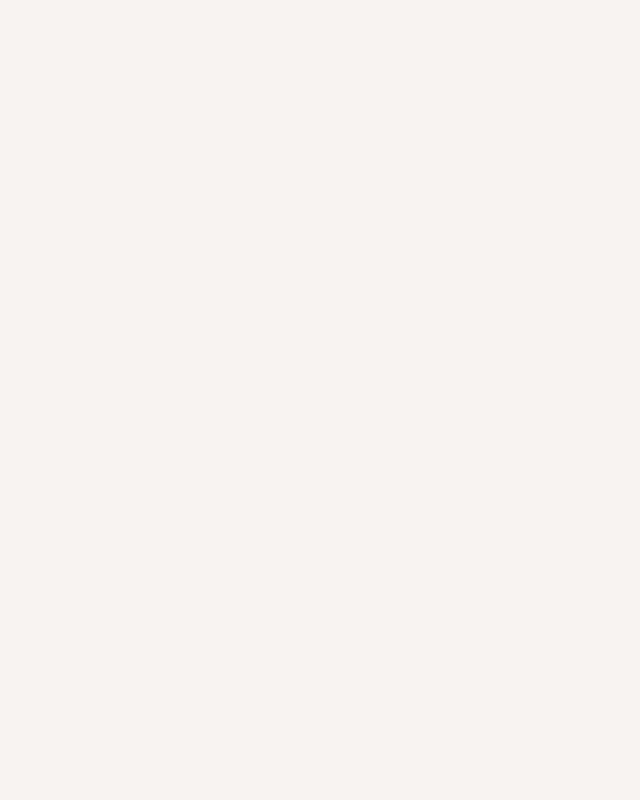
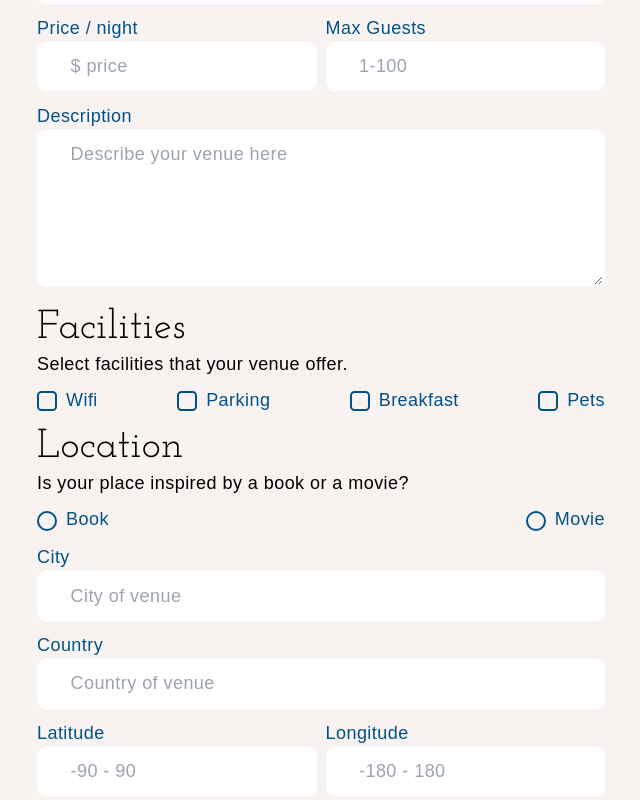
Before and after one commit to mariesaeter/Noroff-project-exam-2, a React (Vite) app: page /create-venue in a window 1280 px wide. Shown: the part 340-1140 px from the top of the page, without its empty margins (319-959 px from the left). Before the commit the page ends 800 px from the top, so only its background shows below. Built offline with nearby package versions, Linux system fonts and the light colour scheme; a web font is replaced by a local one.

Commit message:
Added form for creating venue

```diff
--- /dev/null
+++ b/src/components/forms/CreateVenueForm.jsx
@@ -0,0 +1,206 @@
+import { BtnPrimary } from "../styled-components/Buttons";
+import * as yup from "yup";
+import { yupResolver } from "@hookform/resolvers/yup";
+import { useForm } from "react-hook-form";
+import { useEffect } from "react";
+import { Input, InputCheckbox } from "./Input";
+import { radioClass, textareaClass } from "../../constants/classes";
+
+const CreateVenueSchema = yup.object({
+  title: yup.string().required(),
+  maxGuests: yup.number().required(),
+  media: yup.string(),
+  description: yup.string().required(),
+  meta: yup.object(),
+  location: yup.object(),
+  city: yup.string(),
+  country: yup.string(),
+});
+
+export const CreateVenueForm = () => {
+  const {
+    reset,
+    register,
+    handleSubmit,
+    formState: { errors, isSubmitSuccessful },
+  } = useForm({ resolver: yupResolver(CreateVenueSchema) });
+
+  useEffect(() => {
+    reset();
+  }, [isSubmitSuccessful, reset]);
+
+  const useOnSubmit = async (data) => {
+    try {
+      console.log(data);
+    } catch (error) {
+      console.log(error);
+    }
+    // Try to get it to only navigate if the login is successful.
+  };
+  return (
+    <div>
+      <form
+        className="w-[80%] lg:w-[50%] mx-auto"
+        onSubmit={handleSubmit(useOnSubmit)}
+      >
+        <div>
+          <Input
+            type="string"
+            name="title"
+            label="Title"
+            placeholder="Title here"
+            register={register}
+            error={errors.title?.message}
+          />
+          <Input
+            type="string"
+            name="media"
+            label="Image"
+            placeholder="Image url"
+            register={register}
+            error={errors.media?.message}
+          />
+          <div className="lg:grid lg:grid-cols-2 lg:gap-2">
+            <Input
+              type="number"
+              name="price"
+              label="Price / night"
+              placeholder="$ price"
+              register={register}
+              error={errors.price?.message}
+            />
+            <Input
+              type="number"
+              name="maxGuests"
+              label="Max Guests"
+              placeholder="1-100"
+              register={register}
+              error={errors.maxGuests?.message}
+            />
+          </div>
+
+          <label htmlFor="description">Description</label>
+          <div className=" block  relative text-earth-brown  mb-2.5">
+            <textarea
+              className={textareaClass}
+              type="string"
+              name="description"
+              placeholder="Describe your venue here"
+              {...register("description")}
+              rows="5"
+            ></textarea>
+          </div>
+          <h2>Facilities</h2>
+          <p>Select facilities that your venue offer.</p>
+          <div className="lg:flex lg:justify-between">
+            <InputCheckbox name="meta.wifi" register={register} label="Wifi" />
+            <InputCheckbox
+              name="meta.parking"
+              register={register}
+              label="Parking"
+            />
+            <InputCheckbox
+              name="meta.breakfast"
+              register={register}
+              label="Breakfast"
+            />
+            <InputCheckbox name="meta.pets" register={register} label="Pets" />
+          </div>
+        </div>
+        {/* <label htmlFor="people">Number of people</label>
+          <div className=" block  relative text-earth-brown  mb-2.5">
+            <input
+              type="number"
+              name="maxGuests"
+              ref={register("maxGuests")}
+              className={inputClass}
+              placeholder="1-100"
+            />
+            <p className="text-error-dark text-sm mt-1">
+              {errors.maxGuests?.message}
+            </p>
+          </div>
+
+          <label htmlFor="maxGuests">Number of people</label>
+          <div className=" block  relative text-earth-brown  mb-2.5">
+            <input
+              type="number"
+              name="maxGuests"
+              {...register("maxGuests")}
+              className={inputClass}
+              placeholder="1-100"
+            />
+            <p className="text-error-dark text-sm mt-1">
+              {errors.maxGuests?.message}
+            </p>
+          </div> */}
+        <div>
+          <h2>Location</h2>
+          <p>Is your place inspired by a book or a movie?</p>
+          <div className="lg:flex lg:justify-between">
+            <div className="flex gap-2 mb-2.5">
+              <input
+                type="radio"
+                id="book"
+                className={radioClass}
+                name="location.zip"
+                value="book"
+                {...register("location.zip")}
+              />
+              <label htmlFor="location.zip">Book</label>
+            </div>
+            <div className="flex gap-2 mb-2.5">
+              <input
+                type="radio"
+                id="movie"
+                value="movie"
+                className={radioClass}
+                name="location.zip"
+                {...register("location.zip")}
+              />
+              <label htmlFor="location.zip">Movie</label>
+            </div>
+          </div>
+          <Input
+            type="string"
+            name="location.city"
+            label="City"
+            placeholder="City of venue"
+            register={register}
+            error={errors.city?.message}
+          />
+          <Input
+            type="string"
+            name="location.country"
+            label="Country"
+            placeholder="Country of venue"
+            register={register}
+            error={errors.country?.message}
+          />
+          <div className="lg:grid lg:grid-cols-2 lg:gap-2">
+            <Input
+              type="number"
+              name="location.lat"
+              label="Latitude"
+              placeholder="-90 - 90"
+              register={register}
+              error={errors.lat?.message}
+            />
+            <Input
+              type="number"
+              name="location.long"
+              label="Longitude"
+              placeholder="-180 - 180"
+              register={register}
+              error={errors.long?.message}
+            />
+          </div>
+        </div>
+        <div></div>
+        <div className="block  relative text-earth-brown  mb-2.5">
+          <BtnPrimary btnText="Add new venue" type="submit" />
+        </div>
+      </form>
+    </div>
+  );
+};
--- a/src/components/forms/Input.jsx
+++ b/src/components/forms/Input.jsx
@@ -1,4 +1,57 @@
 // import { useReducer } from "react";
+
+import { inputClass } from "../../constants";
+import { checkboxClass } from "../../constants/classes";
+
+{
+  /* <label htmlFor="maxGuests">Number of people</label>
+<div className=" block  relative text-earth-brown  mb-2.5">
+
+  <input
+    type="number"
+    name="maxGuests"
+    {...register("maxGuests")}
+    className={inputClass}
+    placeholder="1-100"
+  />
+  <p className="text-error-dark text-sm mt-1">
+    {errors.maxGuests?.message}
+  </p>
+</div> */
+}
+
+export const Input = ({ type, name, label, placeholder, error, register }) => {
+  return (
+    <div>
+      <label htmlFor={name}>{label}</label>
+      <div className=" block  relative text-earth-brown  mb-2.5">
+        <input
+          type={type}
+          name={name}
+          {...register(name)}
+          className={inputClass}
+          placeholder={placeholder}
+        />
+        <p className="text-error-dark text-sm mt-1">{error}</p>
+      </div>
+    </div>
+  );
+};
+
+export const InputCheckbox = ({ name, register, label }) => {
+  return (
+    <div className="flex gap-2 mb-2.5">
+      <input
+        id={name}
+        type="checkbox"
+        className={checkboxClass}
+        name={name}
+        {...register(name)}
+      />
+      <label htmlFor={name}>{label}</label>
+    </div>
+  );
+};
 
 // const inputReducer = (state, action) => {
 //   switch (action.type) {
--- a/src/constants/classes.js
+++ b/src/constants/classes.js
@@ -1,5 +1,8 @@
 export const inputClass =
   " w-full  py-2 pl-7 pr-3 border-2 border-fantasy-blue/0 focus:border-fantasy-blue-active focus:border-2 rounded-lg outline-none h-11 focus:text-fantasy-blue";
+
+export const textareaClass =
+  " w-full  py-2 pl-7 pr-3 border-2 border-fantasy-blue/0 focus:border-fantasy-blue-active focus:border-2 rounded-lg outline-none focus:text-fantasy-blue";
 
 export const linkClass =
   "text-fantasy-blue hover:text-fantasy-blue-active underline transition duration-300";
@@ -9,6 +12,9 @@ export const linkClass =
 export const checkboxClass =
   "border-2 border-fantasy-blue cursor-pointer rounded appearance-none relative after:opacity-0 checked:after:opacity-100 after:absolute after:top-[3px] after:left-[3px] after:w-[10px]  after:h-[10px] after:rounded-sm after:block after:bg-earth-brown h-[20px] w-[20px] mt-1 shrink-0 ";
 
+export const radioClass =
+  "border-2 border-fantasy-blue cursor-pointer rounded-full appearance-none relative after:opacity-0 checked:after:opacity-100 after:absolute after:top-[3px] after:left-[3px] after:w-[10px]  after:h-[10px] after:rounded-full after:block after:bg-earth-brown h-[20px] w-[20px] mt-1 shrink-0 ";
+
 export const iconClass = (icon) => {
   return `${icon} fa-solid absolute  ml-2 top-1/2 translate-x-0 translate-y-[-50%] `;
 };
--- a/src/constants/url.js
+++ b/src/constants/url.js
@@ -1,6 +1,6 @@
 export const URL_BASE = "https://api.noroff.dev/api/v1/holidaze/";
 export const URL_VENUE = `${URL_BASE}venues`;
-export const URL_VENUES = `${URL_BASE}venues?limit=30`;
+export const URL_VENUES = `${URL_BASE}venues?limit=30&sort=created&sortOrder=desc`;
 export const URL_LOGIN = `${URL_BASE}auth/login`;
 export const URL_REGISTER = `${URL_BASE}auth/register`;
 export const URL_PROFILE = `${URL_BASE}profiles`;
--- a/src/pages/manager/CreateVenue.jsx
+++ b/src/pages/manager/CreateVenue.jsx
@@ -1,11 +1,13 @@
+import { CreateVenueForm } from "../../components/forms/CreateVenueForm";
 import { NavBgGradient } from "../../components/styled-components/Navbg";
 
 export const CreateVenue = () => {
   return (
     <>
       <NavBgGradient />
-      <div className="mx-5">
-        <h1>Create venue page</h1>
+      <div className="mx-5 my-5 md:my-10 md:mx-16 ">
+        <h1 className="mb-5">Create venue page</h1>
+        <CreateVenueForm />
       </div>
     </>
   );
```
